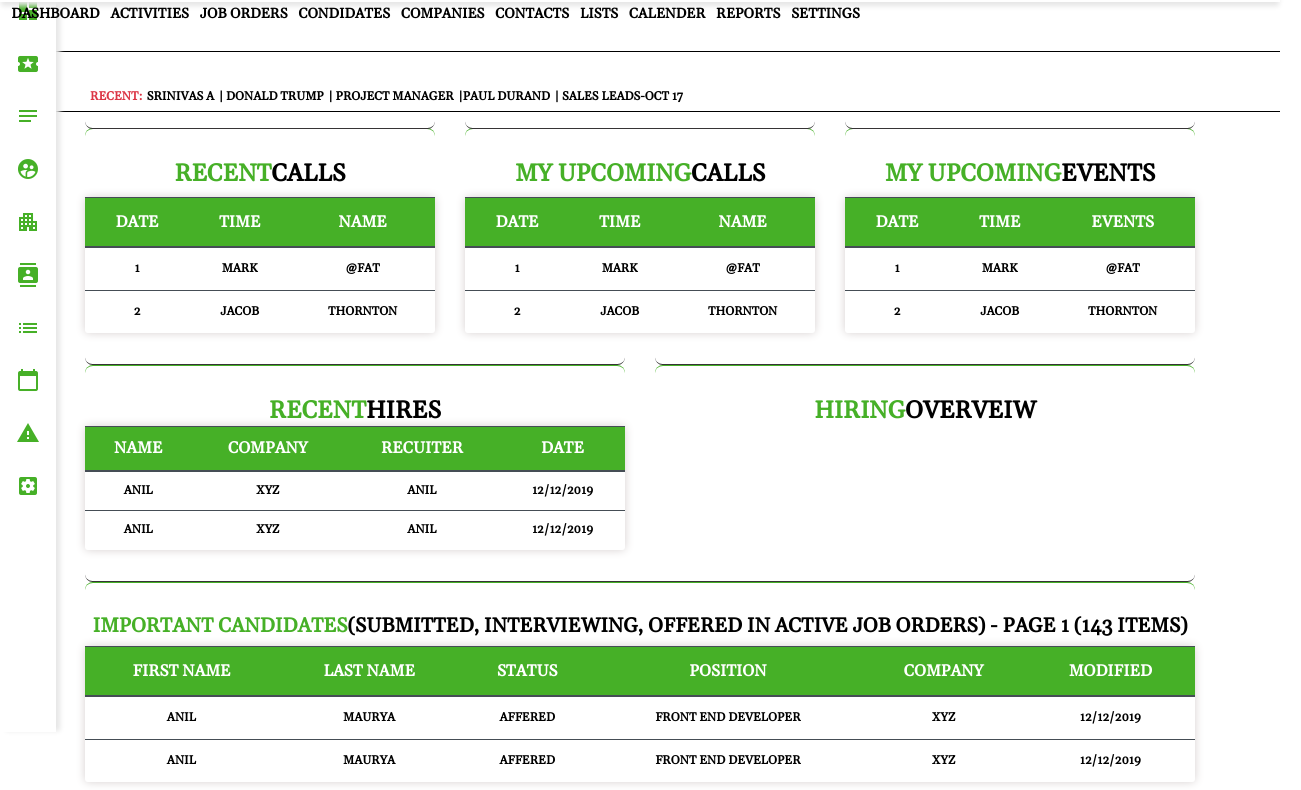
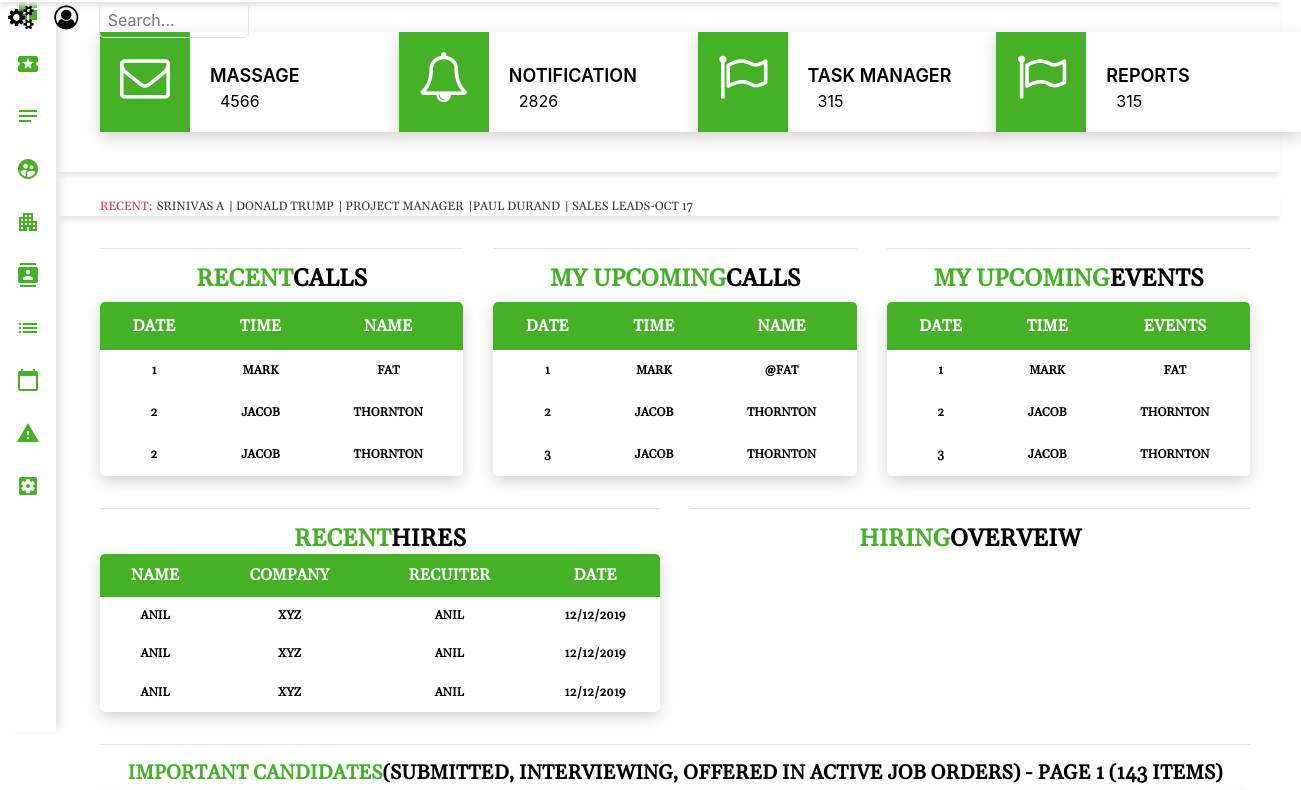
Before and after one commit to anil12trailblazer/opencats, a website: page index.html in a window 1280 px wide. Shown: the part 68-858 px from the top of the page, 1301 px wide, since content can reach past the window. Drawn offline with nearby package versions, Linux system fonts and the light colour scheme.

Commit message:
few change

```diff
--- a/index.html
+++ b/index.html
@@ -9,7 +9,7 @@
         <link rel="stylesheet" href="https://cdnjs.cloudflare.com/ajax/libs/font-awesome/4.7.0/css/font-awesome.min.css">
         <link href="https://fonts.googleapis.com/css?family=Gelasio&display=swap" rel="stylesheet">
         <link href="https://fonts.googleapis.com/icon?family=Material+Icons"rel="stylesheet">
-        <link href="https://unpkg.com/aos@2.3.1/dist/aos.css" rel="stylesheet">
+
         <!-- Latest compiled and minified CSS -->
         <link rel="stylesheet" href="https://maxcdn.bootstrapcdn.com/bootstrap/4.4.1/css/bootstrap.min.css">
 
@@ -21,8 +21,6 @@
 
         <!-- Latest compiled JavaScript -->
         <script src="https://maxcdn.bootstrapcdn.com/bootstrap/4.4.1/js/bootstrap.min.js"></script>
-        <!-- AOS srcoll    -->
-        <script src="https://unpkg.com/aos@2.3.1/dist/aos.js"></script>
 
     </head>
     <body>
@@ -31,20 +29,21 @@
           <section>
             <nav class="navbar navbar-toggleable-md sticky-top ">
                 <a href="#" id="menu-toggle" class="menu-toggle" data-toggle="offcanvas">
-                <i class="material-icons menu-toggle-icon"  data-aos="fade-right"data-aos-duration="3000">menu</i>
+                <i class="material-icons menu-toggle-icon">menu</i>
                 </a>
                 <a class="navbar-brand text-uppercase text-dark" href="#"><img src="Image/applicationLogo.jpg"></a>
-                <div class="dashboard-menu p-2"data-aos="fade-down"data-aos-duration="2000">
+                <div class="dashboard-menu p-2">
                   <a href="#">dashboard </a>
                   <a href="#">Activities</a>
                   <a href="#">job orders</a>
                   <a href="#">condidates</a>
                   <a href="#">Companies </a>
                   <a href="#">contacts  </a>
-                  <a href="#">Lists     </a>
-                  <a href="#">Calender  </a>
-                  <a href="#">Reports   </a>
-                  <a href="#">Settings  </a>
+                </div>
+                <div class="top-navbar-icon">
+                <a><i class="fa fa-cogs"></i></a>
+                <a><i class="fa fa-user-circle-o" aria-hidden="true"></i></a>
+                <a><input class="bg-transparent"placeholder="Search..."></input></a>
                 </div>
             </nav>
           </section>
@@ -54,7 +53,7 @@
         <section>
           <div class="container-fluid">
             <div class="fixed-nav">
-              <div class="fixed-nav-inner" data-aos="fade-right"data-aos-duration="3000">
+              <div class="fixed-nav-inner">
                 <ul class="text-center">
                   <a href="#" id="menu-toggle" class=" menu-toggle" data-toggle="offcanvas">
                     <li><i class="material-icons menu-toggle-icon">menu</i></li>
@@ -105,10 +104,53 @@
           </div>
         </section>
         <section>
-            <div class=" dropdown-menu-space">
-                <div class="row">
-
-                </div>
+            <div class="container-fluid dropdown-menu-space">
+              <div class="row">
+                  <div class="col-sm-3">
+                    <div class="info-box info-box-sm dropdown">
+                      <div class="info-box-icon">
+                        <i class="fa fa-envelope-o"></i>
+                      </div>
+                      <div class="info-box-content">
+                        <span class="info-box-text">Massage</span>
+                        <span class="info-box-number">4566</span>
+                      </div>
+                    </div>
+                  </div>
+                  <div class="col-sm-3">
+                    <div class="info-box info-box-sm dropdown">
+                      <div class="info-box-icon">
+                        <i class="fa fa-bell-o"></i>
+                      </div>
+                      <div class="info-box-content">
+                        <span class="info-box-text">Notification</span>
+                        <span class="info-box-number">2826</span>
+                      </div>
+                    </div>
+                  </div>
+                  <div class="col-sm-3">
+                    <div class="info-box info-box-sm dropdown">
+                      <div class="info-box-icon">
+                        <i class="fa fa-flag-o"></i>
+                      </div>
+                      <div class="info-box-content">
+                        <span class="info-box-text">Task manager</span>
+                        <span class="info-box-number">315</span>
+                      </div>
+                    </div>
+                  </div>
+                  <div class="col-sm-3">
+                    <div class="info-box info-box-sm dropdown">
+                      <div class="info-box-icon">
+                        <i class="fa fa-flag-o"></i>
+                      </div>
+                      <div class="info-box-content">
+                        <span class="info-box-text">Reports</span>
+                        <span class="info-box-number">315</span>
+                      </div>
+                    </div>
+                  </div>
+              </div>
             </div>
         </section>
         <section>
@@ -125,12 +167,12 @@
         </section>
 <!--------------------table------------------------>
         <section>
-            <div class=" container firstpage-firsttable-updates">
-              <div class="row">
-                <div class="col-lg-4 col-md-4"data-aos="fade-right"data-aos-duration="3000">
+            <div class=" container-fluid">
+              <div class="row firstpage-firsttable-updates">
+                <div class="col-lg-4 col-md-4">
                   <hr  class="style">
                   <h4><span>Recent</span>Calls</h4>
-                  <table class="table table-striped table-dark">
+                  <table class="table table-hover">
                     <thead style="font-size: 16px;background-color: #46B027; color: #fff;">
                       <tr>
                         <th scope="col">Date</th>
@@ -142,7 +184,12 @@
                       <tr>
                         <th scope="row">1</th>
                         <td>Mark</td>
-                        <td>@fat</td>
+                        <td>fat</td>
+                      </tr>
+                      <tr>
+                        <th scope="row">2</th>
+                        <td>Jacob</td>
+                        <td>Thornton</td>
                       </tr>
                       <tr>
                         <th scope="row">2</th>
@@ -152,10 +199,10 @@
                     </tbody>
                   </table>
                 </div>
-                <div class="col-lg-4 col-md-4" data-aos="flip-left"data-aos-duration="3000">
-                    <hr  class="style">
+                <div class="col-lg-4 col-md-4">
+                    <hr>
                     <h4><span>my upcoming</span>Calls</h4>
-                    <table class="table table-striped table-dark">
+                    <table class="table table-hover">
                       <thead style="font-size: 16px;background-color: #46B027; color: #fff;">
                         <tr>
                           <th scope="col">Date</th>
@@ -174,13 +221,18 @@
                           <td>Jacob</td>
                           <td>Thornton</td>
                         </tr>
+                        <tr>
+                          <th scope="row">3</th>
+                          <td>Jacob</td>
+                          <td>Thornton</td>
+                        </tr>
                       </tbody>
                     </table>
                 </div>
-                <div class="col-lg-4 col-md-4"data-aos="fade-left"data-aos-duration="3000">
-                    <hr class="style">
+                <div class="col-lg-4 col-md-4">
+                    <hr>
                     <h4><span>my Upcoming</span>Events</h4>
-                    <table class="table table-striped table-dark">
+                    <table class="table table-hover">
                       <thead style="font-size: 16px;background-color: #46B027;color: #fff;">
                         <tr>
                           <th scope="col">Date</th>
@@ -192,10 +244,15 @@
                         <tr>
                           <th scope="row">1</th>
                           <td>Mark</td>
-                          <td>@fat</td>
+                          <td>fat</td>
                         </tr>
                         <tr>
                           <th scope="row">2</th>
+                          <td>Jacob</td>
+                          <td>Thornton</td>
+                        </tr>
+                        <tr>
+                          <th scope="row">3</th>
                           <td>Jacob</td>
                           <td>Thornton</td>
                         </tr>
@@ -207,12 +264,12 @@
         </section>
 
         <section>
-          <div class="container">
+          <div class="container-fluid">
             <div class="row firstpage-secondtable-updates">
-              <div class="col-lg-6 col-md-6"data-aos="fade-right"data-aos-duration="3000">
-                <hr  class="style">
+              <div class="col-lg-6 col-md-6">
+                <hr>
                 <h4><span>Recent</span>hires</h>
-                <table class="table table-striped table-dark">
+                <table class="table table-hover">
                   <thead style="font-size: 16px;background-color: #46B027;color: #fff;">
                     <tr>
                       <th scope="col">name</th>
@@ -234,11 +291,17 @@
                       <td>anil</td>
                       <td>12/12/2019</td>
                     </tr>
+                    <tr>
+                      <th scope="row">anil</th>
+                      <td>xyz</td>
+                      <td>anil</td>
+                      <td>12/12/2019</td>
+                    </tr>
                   </tbody>
                 </table>
               </div>
-              <div class="col-lg-6 col-md-6"data-aos="fade-left">
-                <hr  class="style">
+              <div class="col-lg-6 col-md-6">
+                <hr>
                 <h4><span>hiring</span>overveiw</h4>
               </div>
             </div>
@@ -246,11 +309,11 @@
         </section>
 
         <section>
-          <div class="container firstpage-thirdtable-updates"data-aos="fade-up"
-          data-aos-duration="3000">
-            <hr class="style">
+          <div class="container-fluid">
+          <div class="firstpage-thirdtable-updates">
+            <hr>
             <h4><span>Important Candidates</span>(Submitted, Interviewing, Offered in Active Job Orders) - Page 1 (143 Items)</h4>
-            <table class="table table-striped table-dark">
+            <table class="table table-hover">
               <thead style="font-size: 16px;background-color: #46B027;color: #fff;">
                 <tr>
                   <th scope="col"> first name</th>
@@ -278,20 +341,25 @@
                   <td>xyz</td>
                   <td>12/12/2019</td>
                 </tr>
+                <tr>
+                  <th scope="row">anil</th>
+                  <td>maurya</td>
+                  <td>affered</td>
+                  <td>front end developer</td>
+                  <td>xyz</td>
+                  <td>12/12/2019</td>
+                </tr>
               </tbody>
             </table>
           </div>
+          </div>
         </section>
-
-
-
         <script>
             $(document).ready(function (){
                 $('[data-toggle="offcanvas"]').click(function () {
                 $('.fixed-nav-inner').toggleClass('open-nav')
               });
-            });
-            AOS.init();
+            })
         </script>
     </body>
 </htnl>
--- a/sass/main.scss
+++ b/sass/main.scss
@@ -60,16 +60,38 @@ html ,body {
           display: inline-block;
           font-family: 'Gelasio', serif;
       }
-      .dashboard-menu a:hover{color: #46B027;}
-      .dashboard-menu a::after{position:absolute; transition: all .7s; bottom: 0;left: 0; right: 0; margin: auto; width: 0%;content: '';color:transparent;background: #000;height: 1px;}
-      .dashboard-menu a:hover:after {width: 100%;}
+      // .dashboard-menu a:hover{color: #46B027;}
+      // .dashboard-menu a::after{position:absolute; transition: all .7s; bottom: 0;left: 0; right: 0; margin: auto; width: 0%;content: '';color:transparent;background: #000;height: 1px;}
+      // .dashboard-menu a:hover:after {width: 100%;}
     }
-
+    .top-navbar-icon a{
+          color: $color-1;
+          padding: 0.5rem;
+          font-size:24px;
+          position: relative;
+          display: inline-block;
+          input{
+           border:0.4px solid $color-5;
+           width:150px;
+           height:35px;
+           border-radius:5px;
+           overflow: hidden;
+           font-size: 16px;
+           color: $color-5;
+           background-color: $color-2;
+           padding: 0.5rem;
+           i{
+             float:right;
+           &:hover{
+             color:$color-3;
+        }}
+    }}
     /* side bar style*/
     .container-fluid {
       height: 100%;
+      width:100%;
       .fixed-nav {
-        height:auto;
+        height:100%;
         .fixed-nav-inner {
           display: inline-flex;
           flex-direction: column;
@@ -83,11 +105,11 @@ html ,body {
           z-index: 99;
           // box-shadow:0em 0em 0.8em  #e6e6e6;//, inset 0 0 0.7em #b5e1ff;
           // box-shadow: 0px 10px 30px #e6e6e6;
-          box-shadow: 5px 0 5px -1px #e6e6e6;
+          box-shadow: 7px 0 7px -2.5px #e6e6e6;
           ul {
             list-style-type: none;
             padding: 0;
-            a {
+            a{
               text-decoration:none;
               color:$color-1;
               display: flex;
@@ -157,38 +179,97 @@ html ,body {
   }
 
   /* dropdown-menu-space */
-  .dropdown-menu-space{
+  section .dropdown-menu-space{
       width: 100%;
-      height: 50px;
-      background-color:$background-color-2;
+      height: 170px;
       margin-top: 70px;
-      border-bottom: 0.5px solid#000;
       box-shadow: 0px 5px 5px -1px #e6e6e6;
+      padding-left: 100px;
+      // padding-right: 15px;
+      padding-top: 5px;
+  }
+  .info-box.info-box-sm {
+    min-height: 100px;
+    margin-top: 25px;
+    font-size: 15px;
+    display: inline-flex;
+    box-shadow: 0px 5px 15px #d6d0d0;
+
+  }
+
+  .info-box.info-box-sm .info-box-icon {
+    height: 100px;
+    font-size: 50px;
+    line-height: 50px;
+  }
+
+  .info-box .info-box-sm .info-box-content {
+    height: 100px;
+  }
+
+  .info-box .info-box-content .info-box-text {
+    padding:20px;
+    font-size: 18px!important;
+    text-transform:uppercase;
+    font-weight: 600;
+
+  }
+
+  .info-box .info-box-content .info-box-number {
+    font-size: 16px!important;
+    display:flex;
+    margin-left: 30px;
+  }
+
+  .info-box.info-box-sm.dropdown {
+    float: left;
+    height: 100px;
+  }
+
+  .info-box.info-box-sm.dropdown .info-box-icon {
+    background: $background-color-3;
+    display: inline-flex;
+    padding:20px;
+    color:$color-2
+  }
+
+  .info-box.info-box-sm.dropdown .info-box-content {
+    width:215px;
+    background: $background-color-2;
+    float: left;
+    padding-top: 30px;
+    color: $color-1;
   }
 /*----------------------------------------*/
 
   section .fixed-menu{
-    padding-top: 30px;;
-    height:60px ;
+
     width: 100%;
-    border-bottom: 0.5px solid#000;
+    // height: 5vh;
+    // border-bottom: 0.5px solid#000;
     background-color: $background-color-2;
     background: cover;
+    box-shadow: 0 5px 5px -1px #e6e6e6;
+    margin-top:20px;
    ul {
-    margin-left: 50px;
-   }
-  }
-  .fixed-menu ul li{
-
+    padding-left:100px;
+    li{
       text-decoration: none;
       text-transform: uppercase;
       font-size: 12px;
       font-family: 'Gelasio', serif;
-      color: $color-1;
-      font-weight: 600;
+      color: $color-4;
+      font-weight: 200;
+
     }
+   }
+  }
 /*-------------first table upadates style---------------*/
-.firstpage-firsttable-updates h4{
+.firstpage-firsttable-updates{
+padding-left: 85px;
+padding-right: 15px;
+text-decoration: none;
+h4{
     text-decoration: none;
     font-family: 'Gelasio', serif;
     font-weight: 600;
@@ -196,7 +277,7 @@ html ,body {
     text-align: center;
     color:$color-1;
     text-transform: uppercase;
-}
+}}
 .firstpage-firsttable-updates h4 span{color: #46B027;}
 .firstpage-firsttable-updates table{
   font-weight: 600;
@@ -205,13 +286,19 @@ html ,body {
    text-decoration: none;
    text-transform: uppercase;
    font-size: 12px;
-   border-radius: 3px;
+   border-radius: 5px;
+   overflow: hidden;
    background-color:$background-color-2;
    color:$color-1;
    font-family: 'Gelasio', serif;
   //  box-shadow:0.5em 0.5em 1em #363435;
-  box-shadow: 0px 0px 10px #d6d0d0;
+  box-shadow: 0px 5px 15px #d6d0d0;
+  td, th{
+    border: none !important;
+  }
 }
+
+
 /*-------------firstpage-secondttable-updates--------------*/
 .firstpage-secondtable-updates h4{
   text-decoration: none;
@@ -227,16 +314,22 @@ html ,body {
   font-weight: 600;
   text-align: center;
    text-decoration: none;
+   overflow: hidden;
    text-transform: uppercase;
    font-size: 12px;
-   border-radius: 3px;
+   border-radius: 5px;
    background-color:$background-color-2;
    color: $background-color-1;
    font-family: 'Gelasio', serif;
   //  box-shadow:0.5em 0.5em 1em #363435;
   // box-shadow: 0px 5px 15px #d6d0d0;
-  box-shadow: 0px 0px 10px #d6d0d0;
+  box-shadow: 0px 5px 15px #d6d0d0;
+  td, th{
+    border: none !important;
+  }
 }
+.firstpage-secondtable-updates{padding-left: 85px;
+  padding-right: 15px;}
 /*---------------firstpage-thirdtable-updates--------------*/
 .firstpage-thirdtable-updates h4{
   text-decoration: none;
@@ -253,29 +346,18 @@ html ,body {
   text-align: center;
    text-decoration: none;
    text-transform: uppercase;
+   overflow: hidden;
    font-size: 12px;
-   border-radius:3px;
+   border-radius:5px;
    background-color:$background-color-2 ;
    color: $color-1;
    font-family: 'Gelasio', serif;
   //  box-shadow:0.5em 0.5em 1em #363435;
   // box-shadow: 0px 5px 15px #d6d0d0;
-  box-shadow: 0px 0px 10px #d6d0d0;
+  box-shadow: 0px 5px 15px #d6d0d0;
+  td, th{
+    border: none !important;
+  }
 }
-hr.style{
-  height:15px;
-  border-style: solid;
-  border-color:$color-3;
-  border-width:0.5px 0 0 0;
-  border-radius: 10px;
-  }
-  hr.style:before {
-  display: block;
-  content: "";
-  height: 15px;
-  margin-top: -15.5px;
-  border-style:solid;
-  border-color:$color-4;
-  border-width: 0 0 .5px 0;
-  border-radius: 10px;
-  }
+.firstpage-thirdtable-updates{padding-left: 85px;
+  padding-right: 15px;}
```
Also changed, not shown: CSS/style.css.
